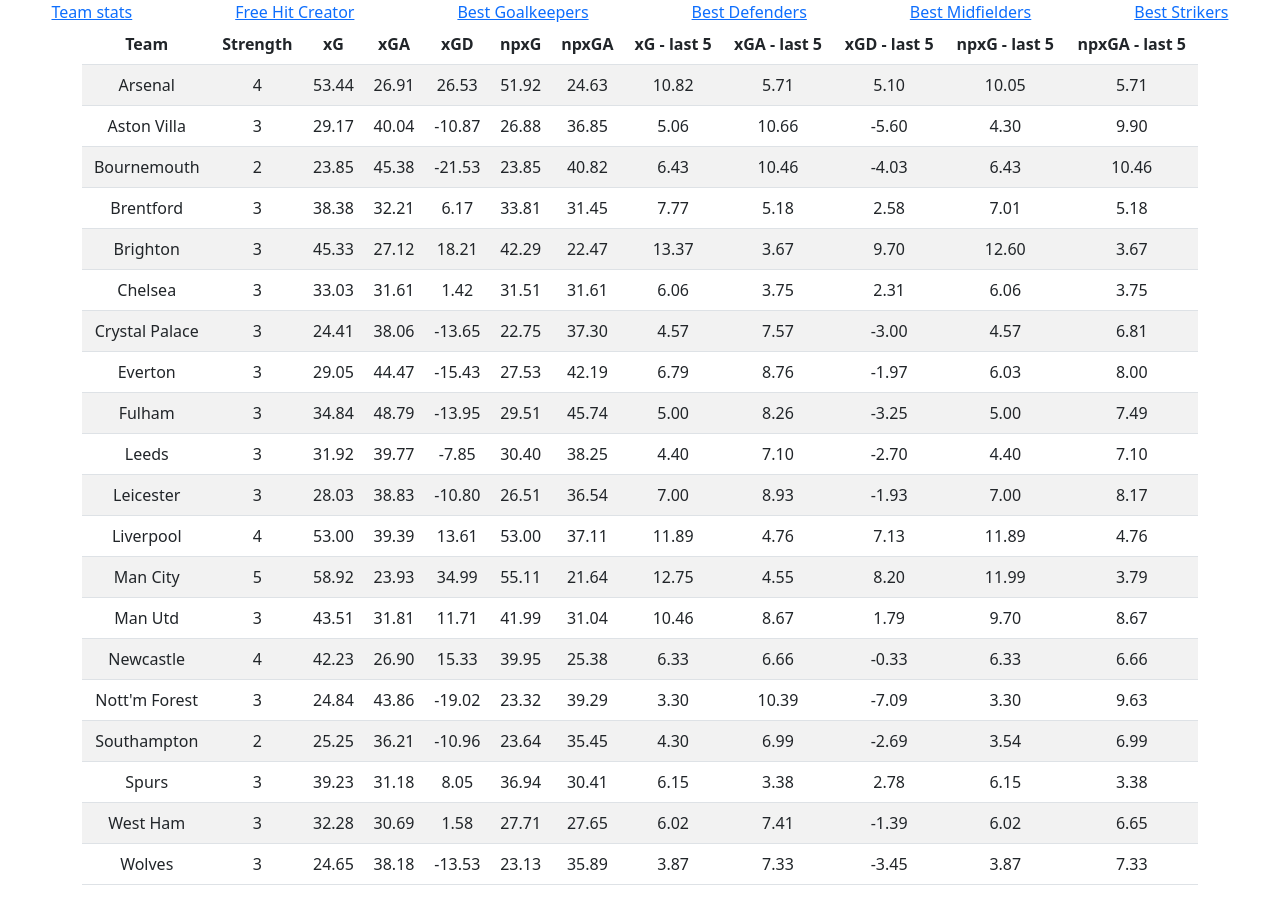
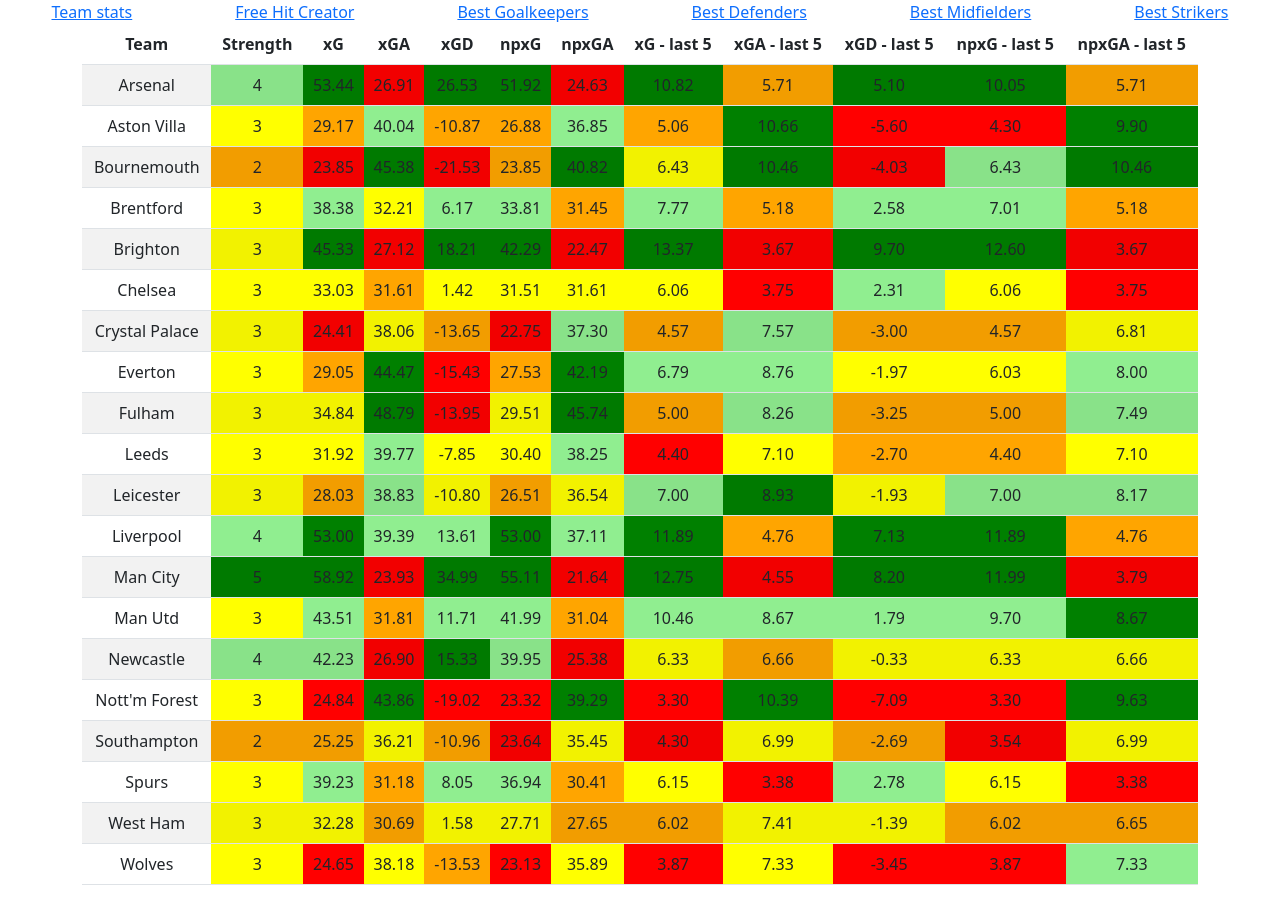
Before and after one commit to szymonp1992/fpl-data-app, a Vue app: page / in a window 1280 px wide. Built offline with nearby package versions, Linux system fonts and the light colour scheme.

Commit message:
Added coloring by value in the Teams stats table

```diff
--- a/src/views/TeamStats.vue
+++ b/src/views/TeamStats.vue
@@ -20,17 +20,36 @@
       <tbody>
         <tr v-for="team in sortedTeams" :key="team.id">
           <td>{{ team.name }}</td>
-          <td>{{ team.strength }}</td>
-          <td>{{ team.xG }}</td>
-          <td>{{ team.xGA }}</td>
-          <td>{{ team.xGD }}</td>
-          <td>{{ team.npxG }}</td>
-          <td>{{ team.npxGA }}</td>
-          <td>{{ team.last5xG }}</td>
-          <td>{{ team.last5xGA }}</td>
-          <td>{{ team.last5xGD }}</td>
-          <td>{{ team.last5npxG }}</td>
-          <td>{{ team.last5npxGA }}</td>
+          <td
+            :class="{
+              green: team.strength === 5,
+              lightgreen: team.strength === 4,
+              yellow: team.strength === 3,
+              orange: team.strength === 2,
+            }"
+          >
+            {{ team.strength }}
+          </td>
+          <td :class="colorCells('xG', team.xG)">{{ team.xG }}</td>
+          <td :class="colorCells('xGA', team.xGA)">{{ team.xGA }}</td>
+          <td :class="colorCells('xGD', team.xGD)">{{ team.xGD }}</td>
+          <td :class="colorCells('npxG', team.npxG)">{{ team.npxG }}</td>
+          <td :class="colorCells('npxGA', team.npxGA)">{{ team.npxGA }}</td>
+          <td :class="colorCells('last5xG', team.last5xG)">
+            {{ team.last5xG }}
+          </td>
+          <td :class="colorCells('last5xGA', team.last5xGA)">
+            {{ team.last5xGA }}
+          </td>
+          <td :class="colorCells('last5xGD', team.last5xGD)">
+            {{ team.last5xGD }}
+          </td>
+          <td :class="colorCells('last5npxG', team.last5npxG)">
+            {{ team.last5npxG }}
+          </td>
+          <td :class="colorCells('last5npxGA', team.last5npxGA)">
+            {{ team.last5npxGA }}
+          </td>
         </tr>
       </tbody>
     </table>
@@ -62,7 +81,6 @@
       return teamsList.value.sort((a, b) => {
         let modifier = 1;
         if (currentSortDir.value === "desc") modifier = -1;
-        console.log(currentSort.value);
         if (currentSort.value == "name") {
           if (a[currentSort.value] < b[currentSort.value]) return -1 * modifier;
           if (a[currentSort.value] > b[currentSort.value]) return 1 * modifier;
@@ -101,6 +119,38 @@
         return 1;
       }
       return 0;
+    }
+
+    // Sorter for values in the table enabling colorCells function to get arrays of all values in a column
+    function sortValues(prop) {
+      const arr = [];
+      sortedTeams.value.forEach((team) => {
+        arr.push(team[prop]);
+      });
+      arr.sort(function (a, b) {
+        return b - a;
+      });
+      return arr;
+    }
+
+    // Function that colors cells according to how high the value is. 4 best get the green, 4 worst - red. In between - steps 4 at a time
+    function colorCells(prop, value) {
+      const arrayOfValues = sortValues(prop);
+      if (arrayOfValues.indexOf(value) < 4) {
+        return "green";
+      }
+      if (arrayOfValues.indexOf(value) < 8) {
+        return "lightgreen";
+      }
+      if (arrayOfValues.indexOf(value) < 12) {
+        return "yellow";
+      }
+      if (arrayOfValues.indexOf(value) < 16) {
+        return "orange";
+      }
+      if (arrayOfValues.indexOf(value) < 20) {
+        return "red";
+      }
     }
 
     // Asynchronous function loading all teams data from both APIs
@@ -197,9 +247,10 @@
     // onMounted we launch loadTeamsData function and we wait for the result that will be displayed with a v-for directive as a list
     onMounted(async () => {
       await loadTeamsData();
+      sortValues("xG");
     });
 
-    return { teamsList, sortedTeams, sortColumn };
+    return { teamsList, sortedTeams, sortColumn, colorCells };
   },
 };
 </script>
@@ -209,4 +260,20 @@
 th {
   text-align: center;
 }
+
+.green {
+  background-color: green;
+}
+.red {
+  background-color: red;
+}
+.yellow {
+  background-color: yellow;
+}
+.lightgreen {
+  background-color: lightgreen;
+}
+.orange {
+  background-color: orange;
+}
 </style>
```
